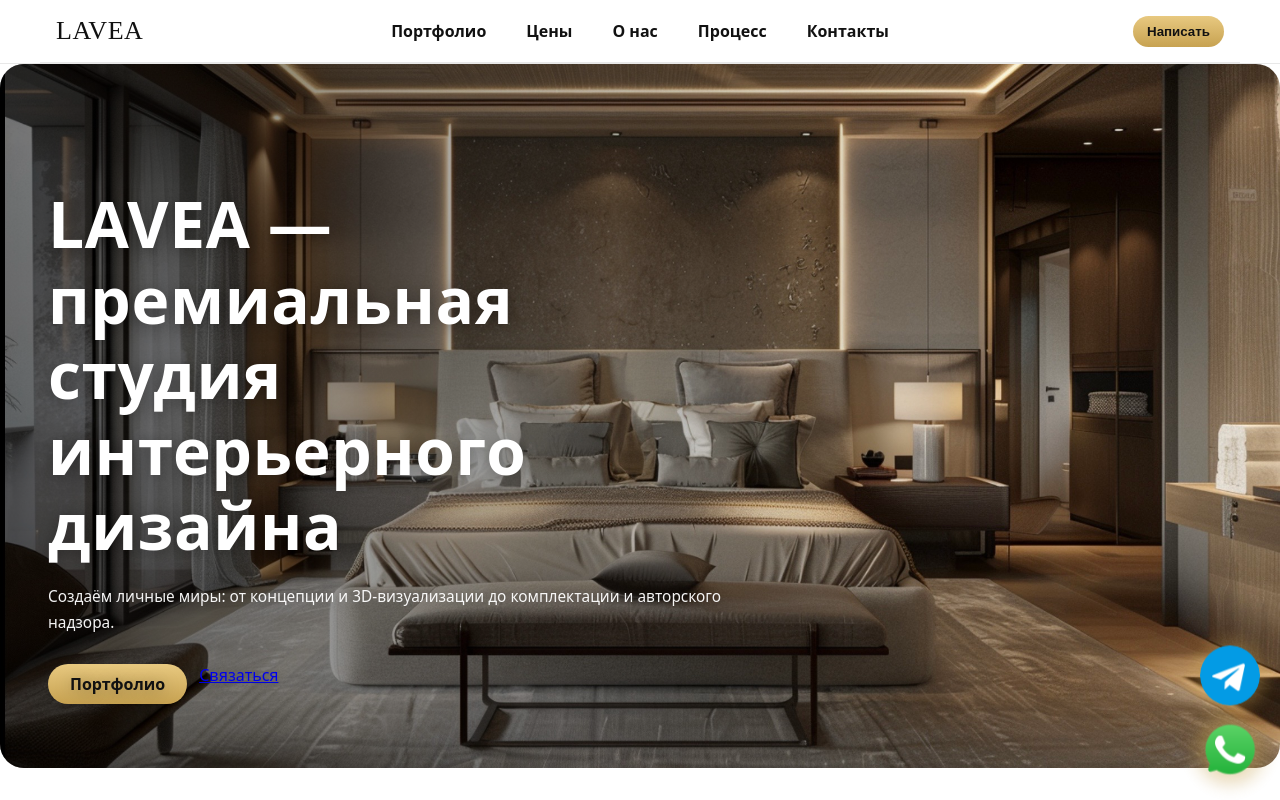
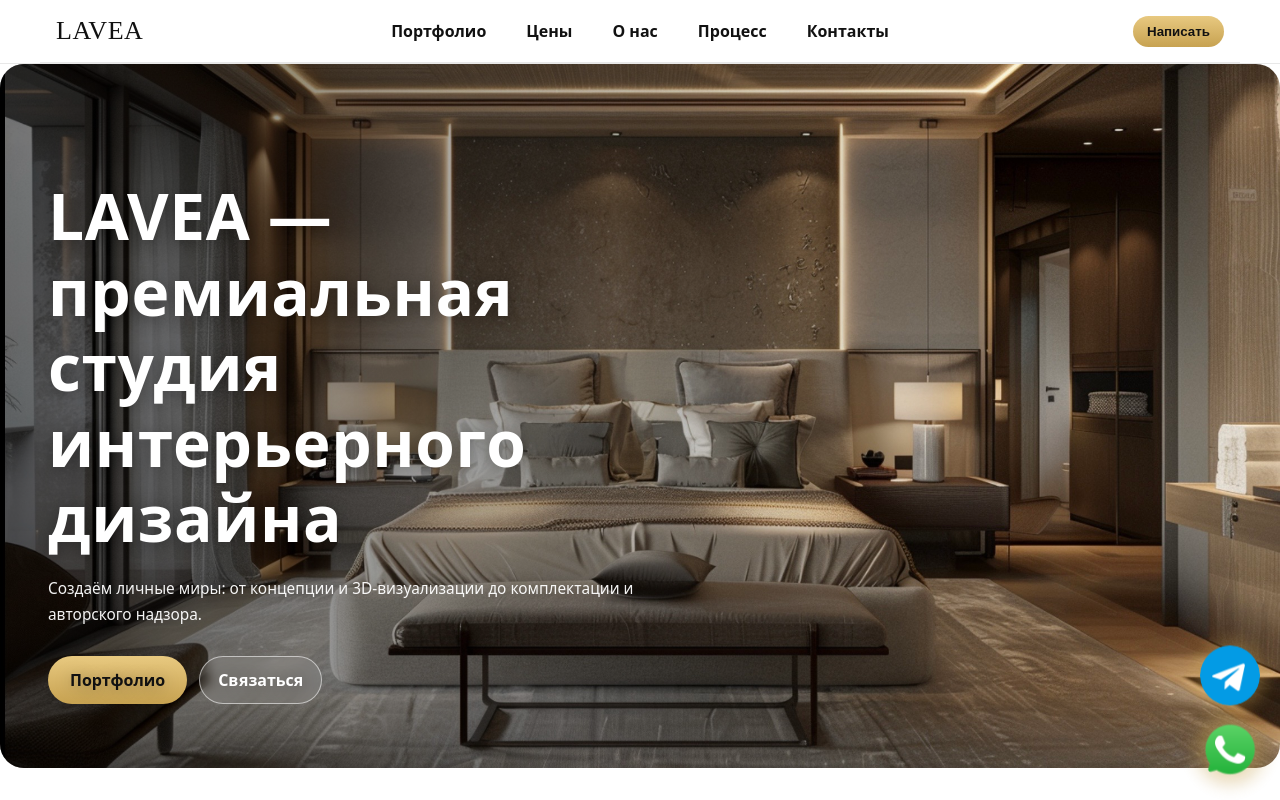
Before and after one commit to ankakisis-cloud/lavea-site, a Next.js app: page / in a window 1280 px wide. Shown: the top 800 px of the page. Built offline with nearby package versions, Linux system fonts and the light colour scheme; no server answers.

Commit message:
Update lavea-additions.css

```diff
--- a/styles/lavea-additions.css
+++ b/styles/lavea-additions.css
@@ -348,3 +348,71 @@ header .wrap .actions .nav-cta{ display: inline-flex; }
 .pageWrap h2{ margin: 24px 0 10px; }
 .pageWrap p, .pageWrap li{ line-height: 1.7; }
 .pageWrap address{ font-style: normal; line-height: 1.7; }
+/* ===== HERO — фиксы под твой дизайн ===== */
+.heroShell{
+  position: relative;
+  height: calc(100vh - 96px);
+  border-radius: 24px;
+  overflow: hidden;
+}
+
+.heroSlide{
+  position: absolute; inset: 0;
+  object-fit: cover;
+  opacity: 0; transition: opacity 1s ease-in-out;
+}
+.heroSlide.isActive{ opacity: 1; }
+
+.heroOverlay{
+  position: absolute; inset: 0;
+  background: linear-gradient(90deg, rgba(0,0,0,.58) 0%, rgba(0,0,0,.30) 45%, rgba(0,0,0,0) 78%);
+  pointer-events: none;
+}
+
+/* — НЕ меняем шрифт — только геометрию и интервалы */
+.heroContent{
+  position: absolute;
+  left: 64px;
+  bottom: 72px;
+  max-width: min(880px, 70%);   /* шире блок текста */
+  color: #fff;
+  text-shadow: 0 2px 14px rgba(0,0,0,.35);
+}
+
+.heroContent h1{
+  margin: 0 0 18px;
+  /* font-family: inherit;  <-- намеренно не трогаем */
+  font-size: clamp(34px, 5.4vw, 72px);
+  line-height: 1.22;            /* «расправили» строки */
+  letter-spacing: .015em;       /* легкий кернинг */
+}
+
+.heroContent p{
+  margin: 0 0 28px;
+  font-size: clamp(14px, 1.2vw, 18px);
+  line-height: 1.72;            /* не слипается */
+  opacity: .95;
+  max-width: 90%;
+}
+
+.ctaRow{ display:flex; gap:12px; flex-wrap:wrap; }
+
+/* Кнопки — аккуратные, без синей ссылки по умолчанию */
+.heroContent a{ text-decoration: none; }
+
+/* твоя золотая */
+.goldBtn{
+  display:inline-block; padding:12px 18px; border-radius:999px;
+  background: linear-gradient(180deg,#E8C980,#C7A251);
+  color:#111; font-weight:600;
+}
+
+/* «Связаться» — светлая прозрачная, как premium */
+.btnSecondary{
+  display:inline-block; padding:12px 18px; border-radius:999px;
+  border:1px solid rgba(255,255,255,.55);
+  background: rgba(255,255,255,.10);
+  color:#fff; font-weight:600;
+  backdrop-filter: blur(6px);
+}
+.btnSecondary:hover{ background: rgba(255,255,255,.16); }
```
